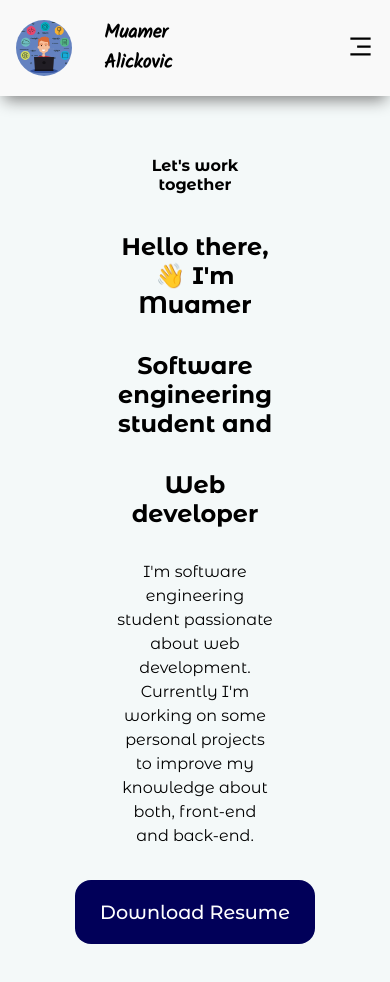
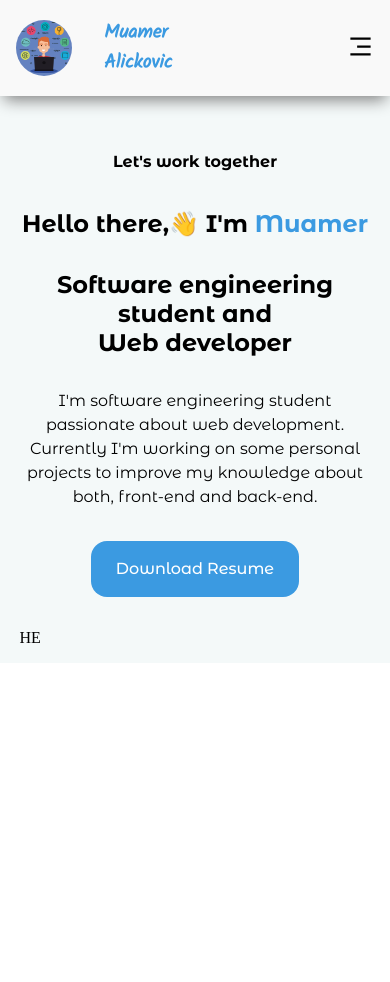
Before and after one commit to mr-am2k/portfolio, a React (Create React App) app: page / in a window 390 px wide. After the commit the page ends 844 px from the top, so only its background shows below. Built offline with nearby package versions, Linux system fonts and the light colour scheme.

Commit message:
Completed home page design

```diff
--- a/src/App.jsx
+++ b/src/App.jsx
@@ -1,10 +1,17 @@
 import { Fragment } from 'react'
 import { Navbar, HomePage } from './components/index'
+import classes from './App.module.css'
 const App = () => {
   return (
     <Fragment>
+      <div className={classes.navbar}>
+
       <Navbar />
-      <HomePage />
+      </div>
+      <div className={classes.container}>
+        <HomePage />
+        <p>HE</p>
+      </div>
     </Fragment>
   )
 }
--- /dev/null
+++ b/src/App.module.css
@@ -0,0 +1,22 @@
+.container {
+  margin-top: 6rem;
+  padding: 0 20%;
+  background-color: var(--background-color);
+  position: absolute;
+  top: 0;
+  z-index: 1;
+}
+.navbar{
+    position: absolute;
+    z-index: 2;
+}
+@media screen and (max-width: 950px) {
+  .homePage {
+    padding: 0 10%;
+  }
+}
+@media screen and (max-width: 750px) {
+  .container {
+    padding: 0 5%;
+  }
+}
--- a/src/components/HomePage/HomePage.jsx
+++ b/src/components/HomePage/HomePage.jsx
@@ -4,8 +4,7 @@ const HomePage = () => {
         <div className={classes.homePage}>
             <h4>Let's work together</h4>
             <h1>Hello there,👋 I'm <span>Muamer</span> </h1>
-            <h1>Software engineering student and </h1>
-            <h1>Web developer</h1>
+            <h1>Software engineering student and <br/> Web developer </h1>
             <p>I'm software engineering student passionate about web development.
                 Currently I'm working on some personal projects to improve my knowledge about both, front-end and back-end.
             </p>
--- a/src/components/HomePage/HomePage.module.css
+++ b/src/components/HomePage/HomePage.module.css
@@ -1,16 +1,28 @@
 .homePage {
-  margin-top: 6rem;
-  padding: 10% 30%;
-  height: 90vh;
+  padding-top: 10%;
+  margin-bottom: 2rem;
   display: flex;
   flex-direction: column;
   align-items: center;
   text-align: center;
   flex: 1;
   font-family: var(--font-family);
-  background-color: var(--background-color);
 }
-
+.homePage h1 {
+  animation: floatDown 1s ease-in-out forwards;
+}
+.homePage h4 {
+  animation: floatDown 1s ease-in-out forwards;
+}
+.homePage p {
+  animation: floatDown 1s ease-in-out forwards;
+}
+.homePage button{
+  animation: floatDown 1s ease-in-out forwards;
+}
+.homePage h1 span {
+  color: #3b9ae1;
+}
 .homePage button {
   margin-top: 1rem;
   width: 15rem;
@@ -30,18 +42,48 @@
   height: 4.1rem;
   cursor: pointer;
 }
-
-@media screen and (max-width: 950px) {
-  .homePage{
-    height: fit-content;
+/*Applying animations */
+.homePage h1 {
+  animation: floatDown 1s ease-in-out forwards;
+}
+.homePage h4 {
+  animation: floatDown 1s ease-in-out forwards;
+}
+.homePage p {
+  animation: floatDown 1s ease-in-out forwards;
+}
+.homePage button{
+  animation: floatDown 1s ease-in-out forwards;
+}
+/*Creating animation*/
+@keyframes floatDown {
+  0% {
+    transform: translate(0, -100%);
+    opacity: 0;
+  }
+  100% {
+    transform: translate(0, 0);
+    opacity: 1;
   }
 }
-
+/*Media queries*/
 @media screen and (max-width: 750px) {
-  .homePage h1{
+  .homePage h1 {
     font-size: 1.5rem;
   }
-  .homePage p{
+  .homePage p {
     line-height: 1.5rem;
   }
 }
+@media screen and (max-width: 550px) {
+  .homePage button {
+    width: 13rem;
+    height: 3.5rem;
+    font-size: 1rem;
+  }
+  .homePage button:hover {
+    width: 13rem;
+    height: 3.5rem;
+    font-size: 1rem;
+  }
+}
--- a/src/components/Navigation/Navbar.module.css
+++ b/src/components/Navigation/Navbar.module.css
@@ -23,7 +23,7 @@
 .navbarLogo h1 {
   padding-left: 2rem;
   font-family: var(--font-logo);
-  color: var(--text-color-secondary);
+  color: var(--blue-color);
 }
 .navbarLinks {
   display: flex;
@@ -59,11 +59,12 @@
   position: absolute;
   top: 6rem;
   right: 0;
-  background-color: var(--background-color);
+  background-color:var(--background-color);
   width: 100vw;
   min-height: 1000rem;
   padding-top: 2rem;
   border-top: 1px solid black;
+  z-index: 900000000;
 }
 .mobileNavbarHeader {
   margin: 0 4rem;
--- a/src/index.css
+++ b/src/index.css
@@ -7,7 +7,7 @@
   --background-color: #F4F9F9;
 
   --text-color-primary: #000000;
-  --blue-color: #010059;
+  --blue-color: #3B9AE1;
 }
 
 body {
```
